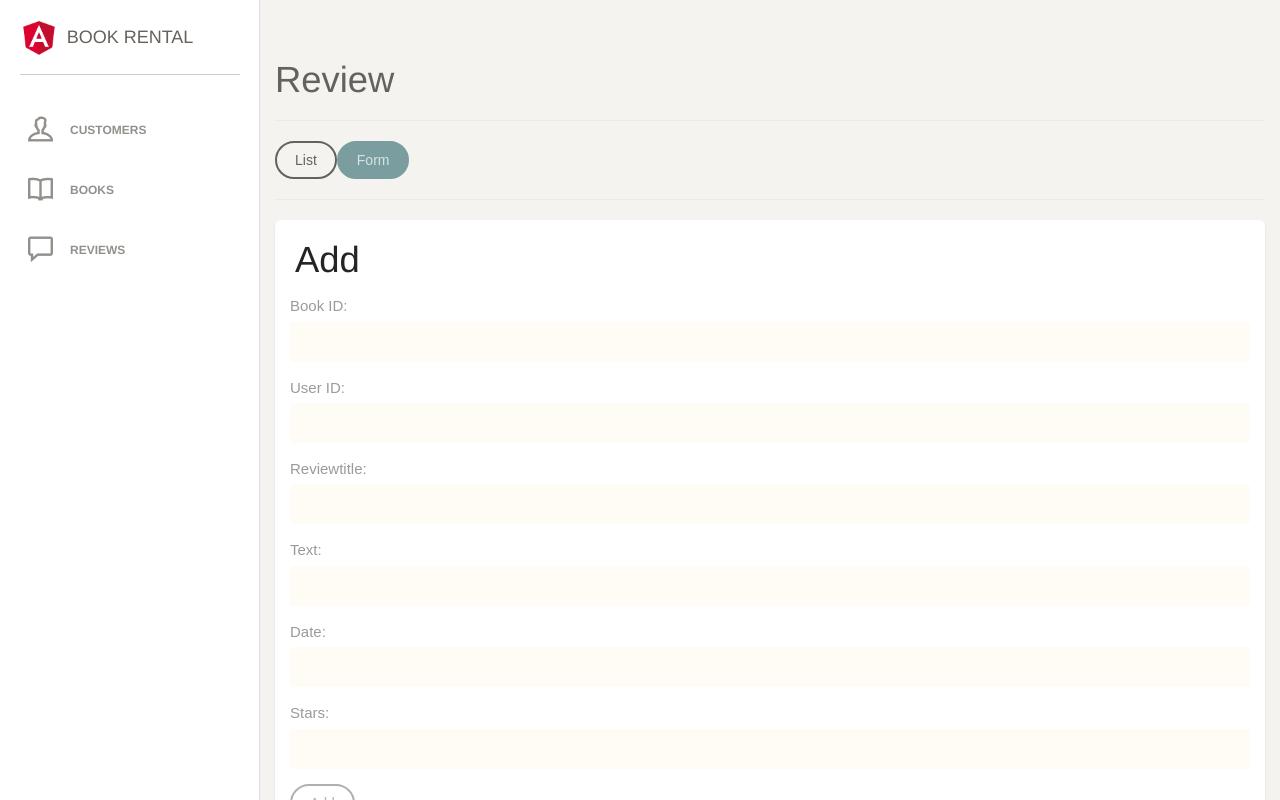
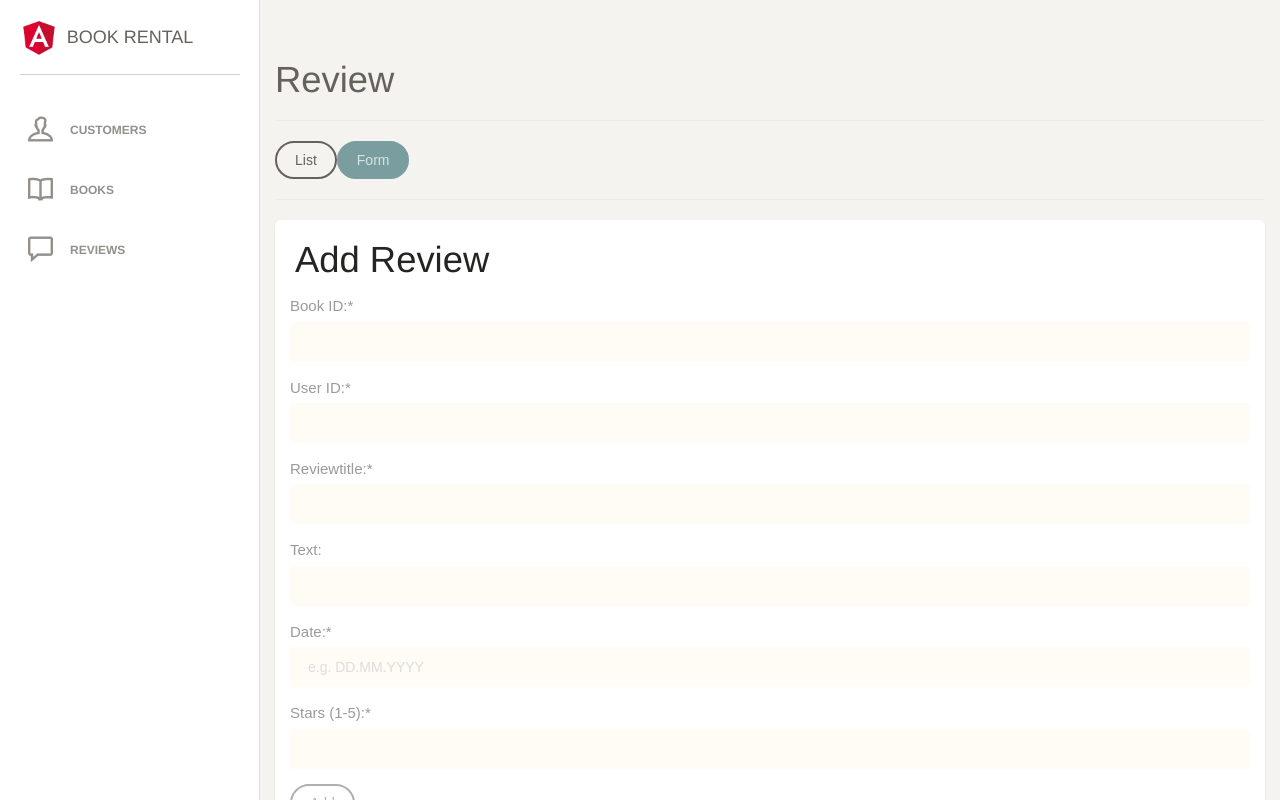
Before and after one commit to gsemaz/bookrental, an Angular app: page /review/list in a window 1280 px wide. Both pictures are taken after a click on the button "Form". Built offline with nearby package versions, Linux system fonts and the light colour scheme; data requests are answered from the project's data file; a web font is replaced by a local one.

Commit message:
improvements review

```diff
--- a/src/app/review/review-edit/review-edit.component.html
+++ b/src/app/review/review-edit/review-edit.component.html
@@ -1,22 +1,22 @@
 <div class="card">
     <div class="header">
-        <h2 *ngIf="!isAdd" class="title">Edit</h2>
-        <h2 *ngIf="isAdd" class="title">Add</h2>
+        <h2 *ngIf="!addedReview" class="title">Edit Review</h2>
+        <h2 *ngIf="addedReview" class="title">Add Review</h2>
     </div>
 
     <div class="content">
         <form [formGroup]="form">
-            <h3 *ngIf="!isAdd">Review ID {{review.id}}</h3>
+            <h3 *ngIf="!addedReview">Review with ID {{review.id}}</h3>
             <div class="form-group">
-                <label>Book ID:</label>
+                <label>Book ID:*</label>
                 <input [(ngModel)]="review.bookID" class="form-control" formControlName="bookID" name="bookID">
             </div>
             <div class="form-group">
-                <label>User ID:</label>
+                <label>User ID:*</label>
                 <input [(ngModel)]="review.userID" class="form-control" formControlName="userID" name="userID">
             </div>
             <div class="form-group">
-                <label>Reviewtitle:</label>
+                <label>Reviewtitle:*</label>
                 <input [(ngModel)]="review.reviewTitle" class="form-control" formControlName="reviewTitle" name="reviewTitle">
             </div>
             <div class="form-group">
@@ -24,16 +24,16 @@
                 <input [(ngModel)]="review.text" class="form-control" [ngModelOptions]="{standalone: true}">
             </div>
             <div class="form-group">
-                <label>Date:</label>
-                <input [(ngModel)]="review.date" name="date" class="form-control" formControlName="date" name="date">
+                <label>Date:*</label>
+                <input [(ngModel)]="review.date" name="date" class="form-control" formControlName="date" name="date" placeholder="e.g. DD.MM.YYYY">
             </div>
             <div class="form-group">
-                <label>Stars:</label>
+                <label>Stars (1-5):*</label>
                 <input [(ngModel)]="review.stars" name="stars" class="form-control" formControlName="stars" name="stars">
             </div>
-            <button *ngIf="!isAdd" [disabled]="!form.valid" class="btn btn-default" (click)="updateReview(review)">Update</button>
-            <button *ngIf="!isAdd" class="btn btn-default" (click)="deleteReview(review)">Delete</button>
-            <button *ngIf="isAdd" [disabled]="!form.valid" class="btn btn-default" (click)="addReview(review)">Add</button>
+            <button *ngIf="!addedReview" [disabled]="!form.valid" class="btn btn-default" (click)="updateReview(review)">Update</button>
+            <button *ngIf="!addedReview" class="btn btn-default" (click)="deleteReview(review)">Delete</button>
+            <button *ngIf="addedReview" [disabled]="!form.valid" class="btn btn-default" (click)="addReview(review)">Add</button>
         </form>
     </div>
 </div>
--- a/src/app/review/review-edit/review-edit.component.ts
+++ b/src/app/review/review-edit/review-edit.component.ts
@@ -12,7 +12,7 @@ import { ReviewService } from 'src/app/shared/services/review.service';
 })
 export class ReviewEditComponent implements OnInit {
 
-  isAdd: boolean;
+  addedReview: boolean;
   selectedId: string;
   review: Review;
   form: FormGroup;
@@ -20,7 +20,7 @@ export class ReviewEditComponent implements OnInit {
   constructor(private builder: FormBuilder, private reviewService: ReviewService, private router: Router, private activatedRoute: ActivatedRoute) { }
 
   ngOnInit(): void {
-    this.review = {   // dummy init preventing undefined behaviour
+    this.review = {
       "id": -1,
       "bookID": null,
       "userID": null,
@@ -34,9 +34,9 @@ export class ReviewEditComponent implements OnInit {
     this.form = this.builder.group({
       'bookID':       ['', [Validators.min(1), Validators.required]],
       'userID':       ['', [Validators.min(1), Validators.required]],
-      'reviewTitle':  ['', [Validators.minLength(10), Validators.required]],
-      'date':         ['', [Validators.minLength(8), Validators.required]],
-      'stars':        ['', [Validators.min(1), Validators.required]]
+      'reviewTitle':  ['', [Validators.maxLength(20), Validators.required]],
+      'date':         ['', [Validators.minLength(6), Validators.required]],
+      'stars':        ['', [Validators.min(1), Validators.max(5), Validators.required]]
     });
   }
 
@@ -45,10 +45,11 @@ export class ReviewEditComponent implements OnInit {
     .subscribe( ([pathParams, queryParams]) => {
       this.selectedId = queryParams.get('id');
       if (this.selectedId === '-1' || !this.selectedId) {
-        this.isAdd = true;
+        this.addedReview = true;
         this.getNextId();
-      } else
+      } else {
         this.getReview(this.selectedId);
+      }
     })
   }
 
--- a/src/app/review/review-list/review-list.component.html
+++ b/src/app/review/review-list/review-list.component.html
@@ -1,7 +1,7 @@
 <div class="card">
     <!-- List component header -->
     <div class="header">
-        <h2 class="title">List</h2>
+        <h2 class="title">List of Book-Reviews</h2>
     </div>
 
     <!-- Search component header -->
@@ -29,7 +29,7 @@
     <!-- List view -->
     <div class="row">
         <div *ngFor="let review of reviews" class="col-xs-12 col-sm-6 col-md-4 col-lg-3">
-            <app-review-detail [review]="review" (reviewSelectedEvent)="reviewSelected($event)" (reviewEditEvent)="addReview($event)"></app-review-detail>
+            <app-review-detail [review]="review" (reviewSelectedEvent)="selectReview($event)" (reviewEditEvent)="addReview($event)"></app-review-detail>
         </div>
     </div>
 </div>
--- a/src/app/review/review-list/review-list.component.ts
+++ b/src/app/review/review-list/review-list.component.ts
@@ -39,16 +39,17 @@ export class ReviewListComponent implements OnInit {
       );
   }
 
-  reviewSelected(review: Review): void {
+  selectReview(review: Review): void {
     this.stars = review.stars;
     this.bookID = review.bookID;
   }
 
   addReview(review: Review): void {
-    let idSelected = -1;
+    let selectedId = -1;
     if (review)
-      idSelected = review.id;
+      selectedId = review.id;
 
-    this.router.navigate(['/review/edit'], { queryParams: { id: idSelected }});
+    this.router.navigate(['/review/edit'], { queryParams: { id: selectedId }});
+
   }
 }
--- a/src/app/review/review-routing.module.ts
+++ b/src/app/review/review-routing.module.ts
@@ -12,8 +12,6 @@ const routes: Routes = [
     children: [
       { path: 'list', component: ReviewListComponent},
       { path: 'edit', component: ReviewEditComponent},
-      // { path: 'chart', component: CustomerChartComponent},
-      // { path: 'edit', component: CustomerEditComponent}
     ]
   }
 ];
--- a/src/app/review/review/review.component.ts
+++ b/src/app/review/review/review.component.ts
@@ -28,8 +28,6 @@ export class ReviewComponent implements OnInit {
   }
 
   showList(): void {
-    if (this.displayList)
-      return;
 
     this.router.navigateByUrl('/review/list');
     this.displayList = true;
--- a/src/app/shared/services/review.service.ts
+++ b/src/app/shared/services/review.service.ts
@@ -8,7 +8,7 @@ import { Review } from '../../entities/review';
   providedIn: 'root'
 })
 export class ReviewService {
-  BASE_URL = 'http://localhost:3000/reviews';
+  url = 'http://localhost:3000/reviews';
 
   constructor(private http: HttpClient) { }
 
@@ -25,7 +25,7 @@ export class ReviewService {
 
     const headers = new HttpHeaders().set('Accept', 'application/json');
 
-    return this.http.get<Review[]>(this.BASE_URL, { params, headers })
+    return this.http.get<Review[]>(this.url, { params, headers })
       .pipe(
         tap(reviews => console.log('data access by review service', reviews))
       );
@@ -34,7 +34,7 @@ export class ReviewService {
   findReviewById(id: string): Observable<Review> {
     const headers = new HttpHeaders().set('Accept', 'application/json');
 
-    return this.http.get<Review>(this.BASE_URL + '/' + id, { headers })
+    return this.http.get<Review>(this.url + '/' + id, { headers })
       .pipe(
         tap(review => console.log('data access by review service', review))
     );
@@ -43,7 +43,7 @@ export class ReviewService {
   addReview(review: Review): Observable<Review> {
     const headers = new HttpHeaders().set('Accept', 'application/json');
 
-    return this.http.post<Review>(this.BASE_URL, review, { headers })
+    return this.http.post<Review>(this.url, review, { headers })
     .pipe(
         tap(review => console.log('data access by review service', review))
     );
@@ -52,16 +52,16 @@ export class ReviewService {
   updateReview(review: Review): Observable<Review> {
     const headers = new HttpHeaders().set('Accept', 'application/json');
 
-    return this.http.put<Review>(this.BASE_URL + '/' + review.id, review, { headers })
+    return this.http.put<Review>(this.url + '/' + review.id, review, { headers })
     .pipe(
-        tap(book => console.log('data access by review service', review))
+        tap(review => console.log('data access by review service', review))
     );
   }
 
   deleteReview(review: Review): Observable<any> {
     const headers = new HttpHeaders().set('Accept', 'application/json');
 
-    return this.http.delete<any>(this.BASE_URL + '/' + review.id, { headers })
+    return this.http.delete<any>(this.url + '/' + review.id, { headers })
     .pipe(
         tap(review => console.log('data access by review service', review))
     );
```
Also changed, not shown: 1 other file (tests, documents, lock files or other folders).
